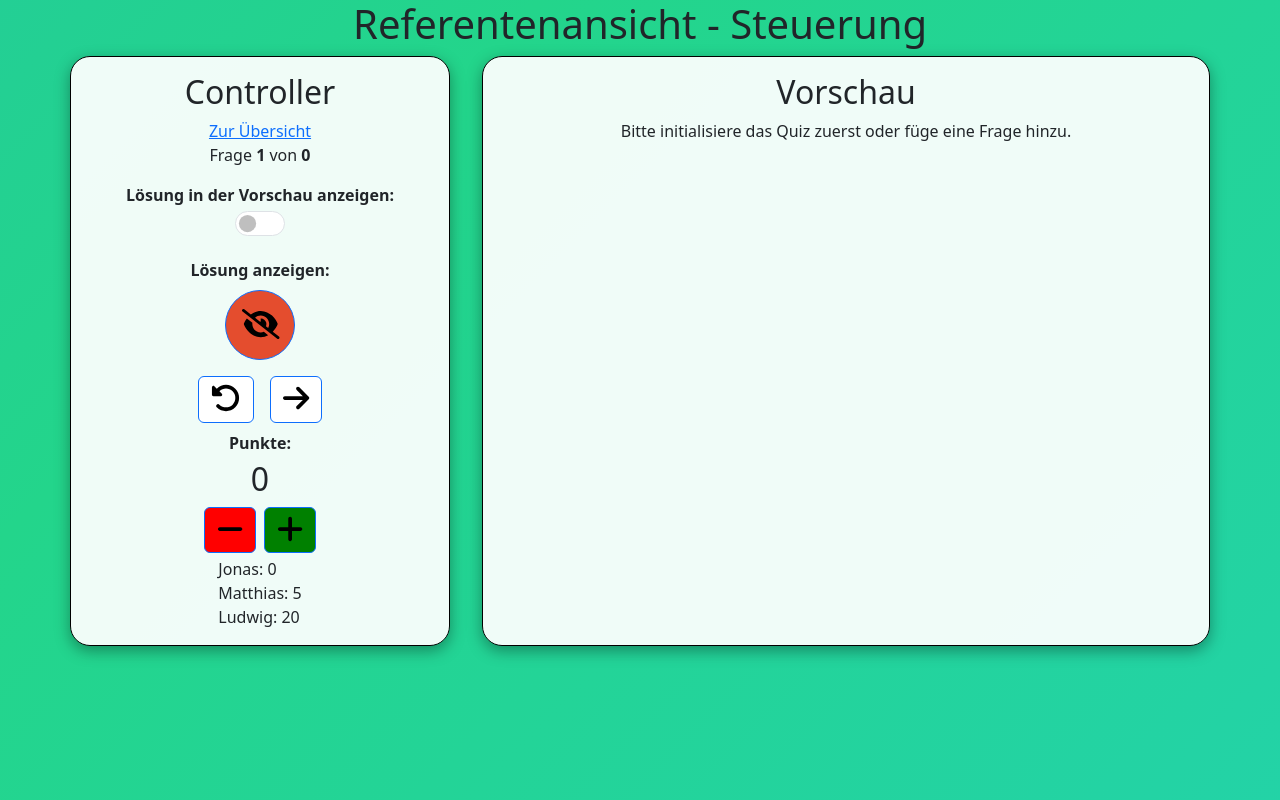
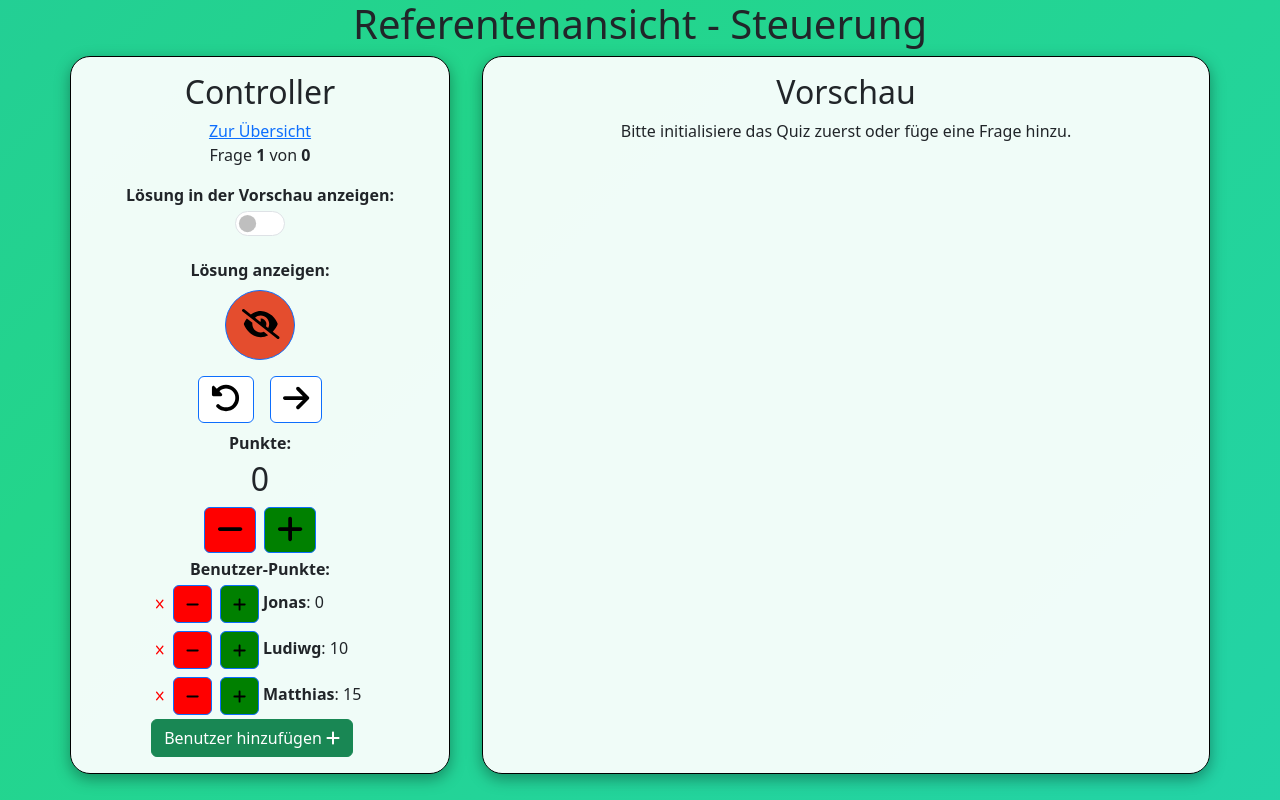
Before and after one commit to JonasNau/quiz-app-react, a Next.js app: page /referentenansicht/control in a window 1280 px wide. Built offline with nearby package versions, Linux system fonts and the light colour scheme; no server answers.

Commit message:
Benutzer Counter erste Ansätze

```diff
--- a/src/app/components/UserCounter/UserCounterWithIncrementAndDecrement.tsx
+++ b/src/app/components/UserCounter/UserCounterWithIncrementAndDecrement.tsx
@@ -1,17 +1,55 @@
-import React from "react";
+import React, { useCallback, useState } from "react";
 import styles from "./userCounterWithIncrementAndDecrement.module.scss";
+import { Button } from "react-bootstrap";
+import { FontAwesomeIcon } from "@fortawesome/react-fontawesome";
+import { faMinus, faPlus } from "@fortawesome/free-solid-svg-icons";
 
 export default function UserCounterWithIncrementAndDecrement({
 	username,
-	count,
+	count: initialCount,
 }: {
 	username: string;
 	count: number;
 }) {
+	const [count, setCount] = useState<number>(initialCount);
+
+	const currentCounterIncrement = useCallback(() => {
+		setCount((prev) => prev + 1);
+	}, []);
+
+	const currentCounterDecrement = useCallback(() => {
+		setCount((prev) => prev - 1);
+	}, []);
+
+	const currentCounterReset = useCallback(() => {
+		setCount(0);
+	}, []);
+
 	return (
 		<>
 			<div>
-				{username}: {count}
+				<Button
+					onClick={() => currentCounterDecrement()}
+					style={{ backgroundColor: "red" }}
+					className="m-1"
+				>
+					{" "}
+					<FontAwesomeIcon icon={faMinus} style={{ fontSize: 15, color: "black" }} />
+				</Button>
+				<Button
+					onClick={() => currentCounterIncrement()}
+					style={{ backgroundColor: "green" }}
+					className="m-1"
+				>
+					<FontAwesomeIcon icon={faPlus} style={{ fontSize: 15, color: "black" }} />
+				</Button>
+				<span className="username" style={{ fontWeight: "bold" }}>
+					{username}
+				</span>
+				:{" "}
+				<span className="count" onDoubleClick={() => currentCounterReset()}>
+					{count}
+				</span>
 			</div>
 		</>
 	);
--- a/src/app/includes/ts/frontend/userFeedback/PopUp.ts
+++ b/src/app/includes/ts/frontend/userFeedback/PopUp.ts
@@ -92,3 +92,20 @@ export async function showErrorMessageAndAskUser({
 		icon: "error",
 	});
 }
+
+export async function askUserTextInput({
+	message,
+	title = "Text eingeben",
+}: {
+	message: string;
+	title?: string;
+}) {
+	return await Swal.fire({
+		input: "text",
+		cancelButtonText: "Abbrechen",
+		confirmButtonText: "OK",
+		title: title,
+		text: message,
+		icon: "question",
+	});
+}
--- a/src/app/referentenansicht/control/page.tsx
+++ b/src/app/referentenansicht/control/page.tsx
@@ -15,6 +15,7 @@ import { QuizData, QuizPackage } from "@/interfaces/joi/QuizSchemas";
 import { Socket, io } from "socket.io-client";
 import { ERoomNames, ESocketEventNames } from "@/app/includes/ts/socketIO/socketNames";
 import {
+	askUserTextInput,
 	showErrorMessageAndAskUser,
 	showErrorMessageToUser,
 	showSuccessMessageAndAskUser,
@@ -38,8 +39,16 @@ import {
 	faRotateForward,
 	faRotateLeft,
 	faRotateRight,
+	faX,
 } from "@fortawesome/free-solid-svg-icons";
 import UserCounterWithIncrementAndDecrement from "@/app/components/UserCounter/UserCounterWithIncrementAndDecrement";
+
+type UserWithCount = {
+	username: string;
+	count: number;
+};
+
+type UserWithCountList = UserWithCount[];
 
 export default function ControlView() {
 	const router = useRouter();
@@ -49,6 +58,7 @@ export default function ControlView() {
 	const [showSolutionsInPreview, setShowSolutionsInPreview] = useState<boolean>(false);
 	const [quizPackage, setQuizPackage] = useState<QuizPackage | null>(null);
 	const [socketIOClient, setSocketIOClient] = useState<Socket | null>(null);
+	const [userWithCountList, setUserWithCountList] = useState<UserWithCountList>([]);
 
 	const getMaxQuestions = () => (quizPackage ? quizPackage.quizData.length : 0);
 
@@ -59,6 +69,21 @@ export default function ControlView() {
 		socketIOClient.emit(ESocketEventNames.JOIN_ROOM, ERoomNames.REFERENT_CONTROL);
 		socketIOClient.emit(ESocketEventNames.GET_QUESTION_NUMBER);
 		socketIOClient.emit(ESocketEventNames.GET_COUNTER_VALUE);
+
+		setUserWithCountList([
+			{
+				username: "Jonas",
+				count: 0,
+			},
+			{
+				username: "Ludiwg",
+				count: 10,
+			},
+			{
+				username: "Matthias",
+				count: 15,
+			},
+		]);
 
 		//Fetch quizData
 		socketIOClient.emit(ESocketEventNames.GET_QUIZ_DATA);
@@ -351,9 +376,58 @@ export default function ControlView() {
 										</Button>
 									</section>
 									<section className="user-counters">
-										<UserCounterWithIncrementAndDecrement username="Jonas" count={0} />
-										<UserCounterWithIncrementAndDecrement username="Matthias" count={5} />
-										<UserCounterWithIncrementAndDecrement username="Ludwig" count={20} />
+										<div className="text-center" style={{ fontWeight: "bold" }}>
+											Benutzer-Punkte:
+										</div>
+										{userWithCountList &&
+											userWithCountList.length &&
+											userWithCountList.map((userdata, index) => {
+												return (
+													<div key={index} className="d-flex">
+														<Button
+															style={{
+																padding: 5,
+																height: "30px",
+																alignSelf: "center",
+																background: "none",
+																border: "none",
+															}}
+															className="d-flex align-items-center justify-content-center"
+														>
+															<FontAwesomeIcon
+																icon={faX}
+																style={{ fontSize: 10, color: "red" }}
+															></FontAwesomeIcon>
+														</Button>
+														<UserCounterWithIncrementAndDecrement
+															username={userdata.username}
+															count={userdata.count}
+														/>
+													</div>
+												);
+											})}
+										<Button
+											variant="success"
+											className="add-quiz"
+											style={{ marginRight: "1rem" }}
+											onClick={async () => {
+												const result = await askUserTextInput({
+													message: "Wie soll der Name des Benutzers sein?",
+													title: "Name eingeben",
+												});
+
+												if (!result.isConfirmed) return;
+
+												const value = result.value;
+
+												setUserWithCountList((prev) => {
+													return [...prev, { count: 0, username: value }];
+												});
+											}}
+										>
+											Benutzer hinzufügen
+											<FontAwesomeIcon icon={faPlus} style={{ marginLeft: "0.25rem" }} />
+										</Button>
 									</section>
 								</Col>
 							</Row>
```
